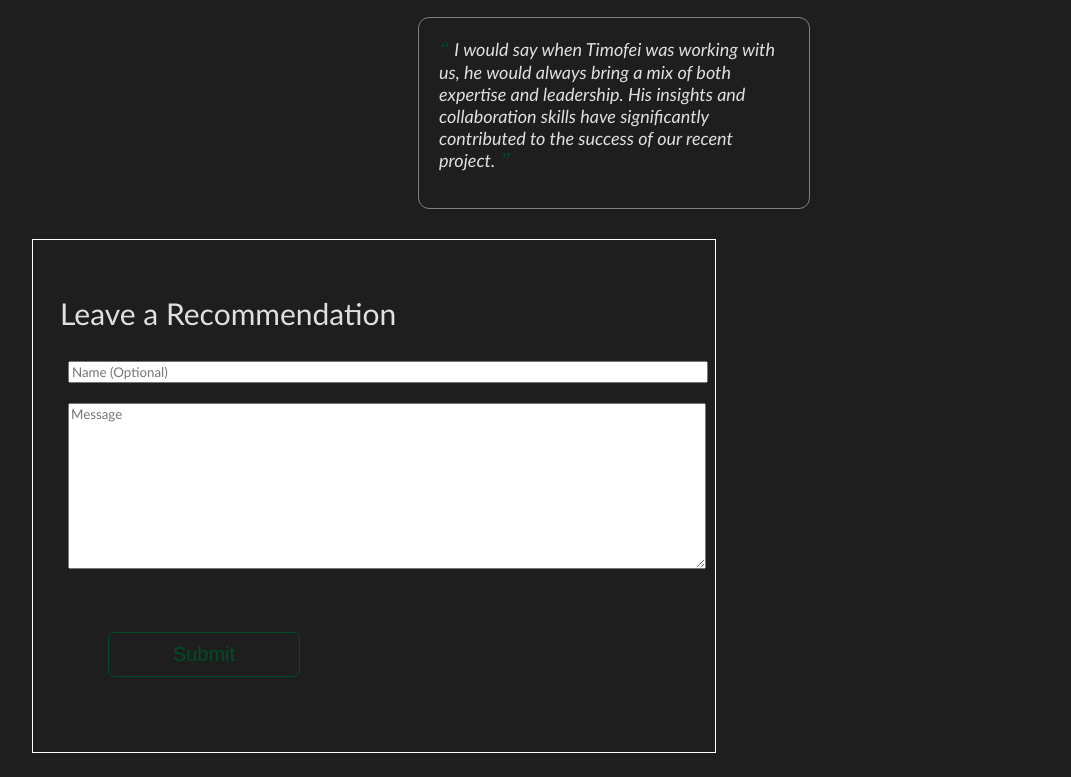
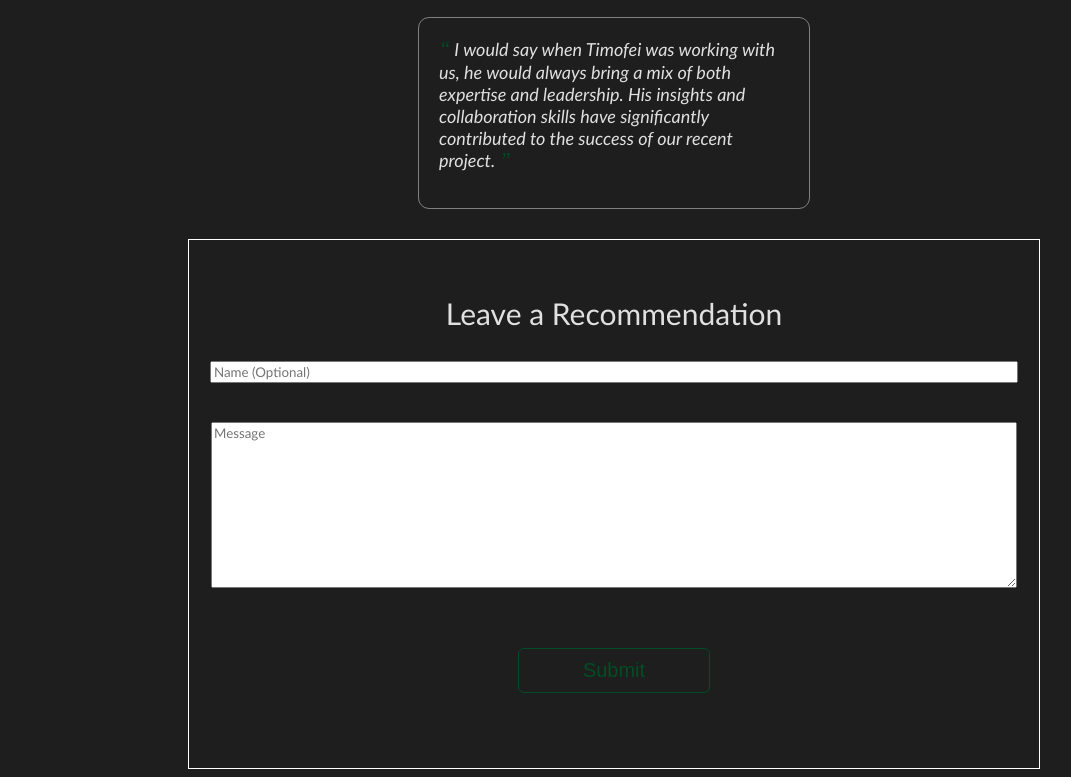
Before and after one commit to TimKunin84/my-portfolio, a plain HTML site: page index.html in a window 1280 px wide. Shown: the part 1797-2574 px from the top of the page, without its empty margins (26-1097 px from the left). Drawn offline with Linux system fonts and the light colour scheme; files whose address does not match are found by name.

Commit message:
Update style.css

```diff
--- a/style.css
+++ b/style.css
@@ -312,15 +312,17 @@ input, textarea {
 }
 
 fieldset {
-  display: flexbox;
-  align-content: center;
+  display: flex;
+  flex-direction: column; /* Keeps elements in a column */
+  align-items: center; /* Centers elements horizontally */
   justify-content: center;
   padding: 25px;
-  margin-left: 50px;
-  margin-right: 50px;
+  margin: 0 auto; /* Centers it like the recommendations section */
   border: thin solid white;
-  width: 50%;
+  width: 100%;
+  max-width: 800px; /* Ensures it doesn't get too wide */
 }
+
 
 /* Buttons */
 button {
```
